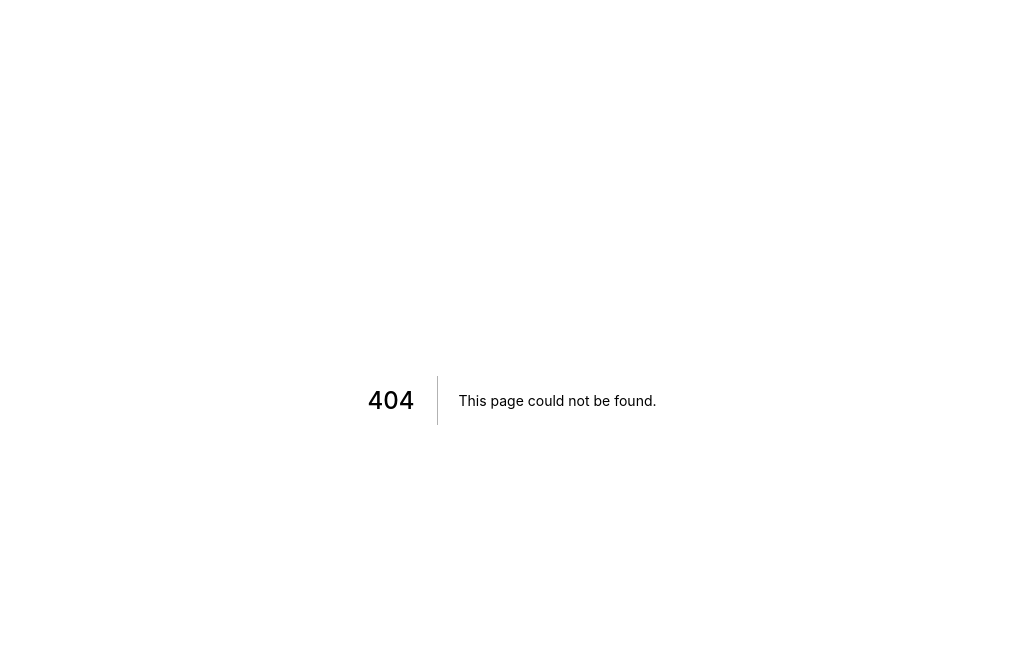
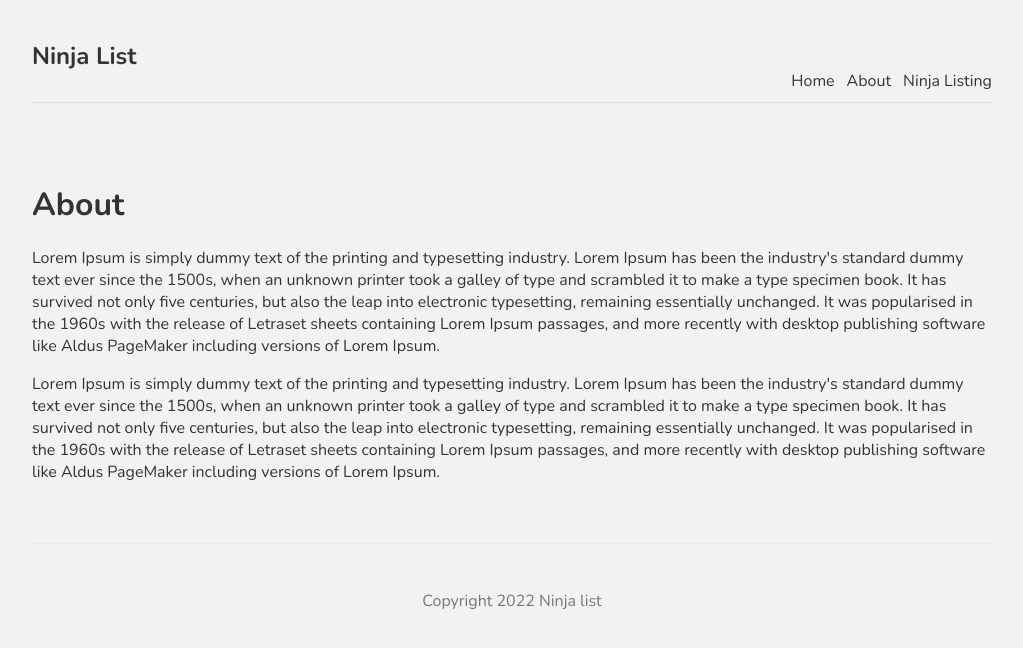
Before and after one commit to joakimvu/frontend-tutorials, a Next.js app in the folder the-net-ninja/next-tutorial/: page /about in a window 1280 px wide. Before the commit this address had no page. Shown: the top 648 px of the page, without its empty margins (128-1151 px from the left). Built offline with nearby package versions, Linux system fonts and the light colour scheme.

Commit message:
Finished part 6/14

```diff
--- /dev/null
+++ b/the-net-ninja/next-tutorial/components/Footer.js
@@ -0,0 +1,9 @@
+const Footer = () => {
+  return (
+    <footer>
+      <p>Copyright 2022 Ninja list</p>
+    </footer>
+  );
+};
+
+export default Footer;
--- /dev/null
+++ b/the-net-ninja/next-tutorial/components/Layout.js
@@ -0,0 +1,14 @@
+import Footer from "./Footer";
+import Navbar from "./Navbar";
+
+const Layout = ({ children }) => {
+  return (
+    <div className="content">
+      <Navbar />
+      {children}
+      <Footer />
+    </div>
+  );
+};
+
+export default Layout;
--- /dev/null
+++ b/the-net-ninja/next-tutorial/components/Navbar.js
@@ -0,0 +1,22 @@
+import Link from "next/link";
+
+const Navbar = () => {
+  return (
+    <nav>
+      <div className="logo">
+        <h1>Ninja List</h1>
+      </div>
+      <Link href="/">
+        <a>Home</a>
+      </Link>
+      <Link href="/about">
+        <a>About</a>
+      </Link>
+      <Link href="/ninjas">
+        <a>Ninja Listing</a>
+      </Link>
+    </nav>
+  );
+};
+
+export default Navbar;
--- a/the-net-ninja/next-tutorial/pages/_app.js
+++ b/the-net-ninja/next-tutorial/pages/_app.js
@@ -1,7 +1,12 @@
-import '../styles/globals.css'
+import Layout from "../components/Layout";
+import "../styles/globals.css";
 
 function MyApp({ Component, pageProps }) {
-  return <Component {...pageProps} />
+  return (
+    <Layout>
+      <Component {...pageProps} />
+    </Layout>
+  );
 }
 
-export default MyApp
+export default MyApp;
--- /dev/null
+++ b/the-net-ninja/next-tutorial/pages/about.js
@@ -0,0 +1,31 @@
+const about = () => {
+  return (
+    <div>
+      <h1>About</h1>
+      <p>
+        Lorem Ipsum is simply dummy text of the printing and typesetting
+        industry. Lorem Ipsum has been the industry's standard dummy text ever
+        since the 1500s, when an unknown printer took a galley of type and
+        scrambled it to make a type specimen book. It has survived not only five
+        centuries, but also the leap into electronic typesetting, remaining
+        essentially unchanged. It was popularised in the 1960s with the release
+        of Letraset sheets containing Lorem Ipsum passages, and more recently
+        with desktop publishing software like Aldus PageMaker including versions
+        of Lorem Ipsum.
+      </p>
+      <p>
+        Lorem Ipsum is simply dummy text of the printing and typesetting
+        industry. Lorem Ipsum has been the industry's standard dummy text ever
+        since the 1500s, when an unknown printer took a galley of type and
+        scrambled it to make a type specimen book. It has survived not only five
+        centuries, but also the leap into electronic typesetting, remaining
+        essentially unchanged. It was popularised in the 1960s with the release
+        of Letraset sheets containing Lorem Ipsum passages, and more recently
+        with desktop publishing software like Aldus PageMaker including versions
+        of Lorem Ipsum.
+      </p>
+    </div>
+  );
+};
+
+export default about;
--- a/the-net-ninja/next-tutorial/styles/globals.css
+++ b/the-net-ninja/next-tutorial/styles/globals.css
@@ -1,26 +1,37 @@
-html,
+@import url("https://fonts.googleapis.com/css2?family=Nunito:wght@300;400;600;700&display=swap");
+
 body {
-  padding: 0;
-  margin: 0;
-  font-family: -apple-system, BlinkMacSystemFont, Segoe UI, Roboto, Oxygen,
-    Ubuntu, Cantarell, Fira Sans, Droid Sans, Helvetica Neue, sans-serif;
+  background: #f2f2f2;
+  color: #333;
+  font-family: "Nunito";
 }
-
 a {
-  color: inherit;
+  color: #333;
   text-decoration: none;
 }
-
-* {
-  box-sizing: border-box;
+.content {
+  max-width: 960px;
+  margin: 0 auto;
 }
-
-@media (prefers-color-scheme: dark) {
-  html {
-    color-scheme: dark;
-  }
-  body {
-    color: white;
-    background: black;
-  }
+nav {
+  margin: 10px auto 80px;
+  padding: 10px 0;
+  display: flex;
+  justify-content: flex-end;
+  align-items: flex-end;
+  border-bottom: 1px solid #ddd;
 }
+nav a {
+  margin-left: 12px;
+}
+nav .logo {
+  margin-right: auto;
+}
+footer {
+  display: block;
+  text-align: center;
+  padding: 30px 0;
+  margin-top: 60px;
+  color: #777;
+  border-top: 1px solid #eaeaea;
+}
```
Also changed, not shown: the-net-ninja/next-tutorial/pages/index.js (+19 -64 lines), the-net-ninja/next-tutorial/pages/ninjas/index.js (added, +9 -0 lines), the-net-ninja/next-tutorial/pages/ninjas/test.js (added, +9 -0 lines), the-net-ninja/next-tutorial/styles/Home.module.css (+13 -124 lines), the-net-ninja/next-tutorial/styles/Ninjas.module.css (added).
